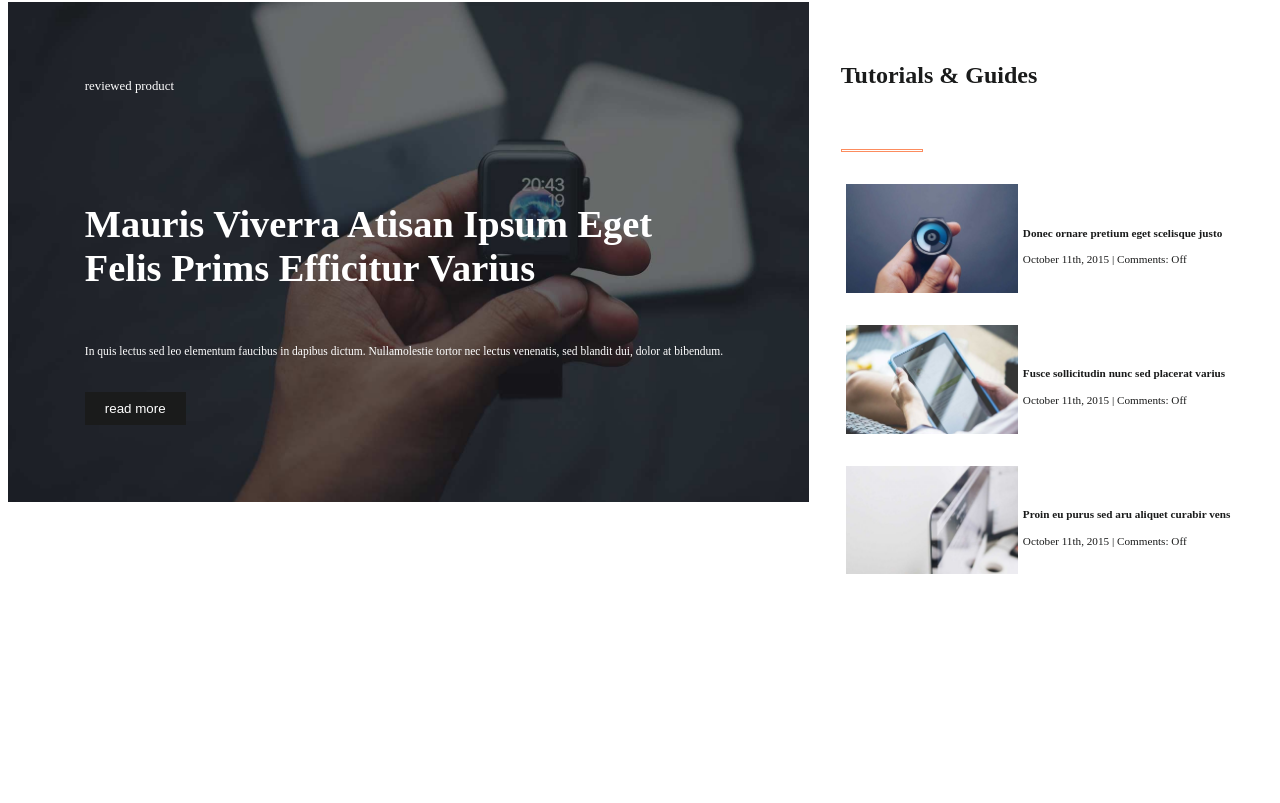
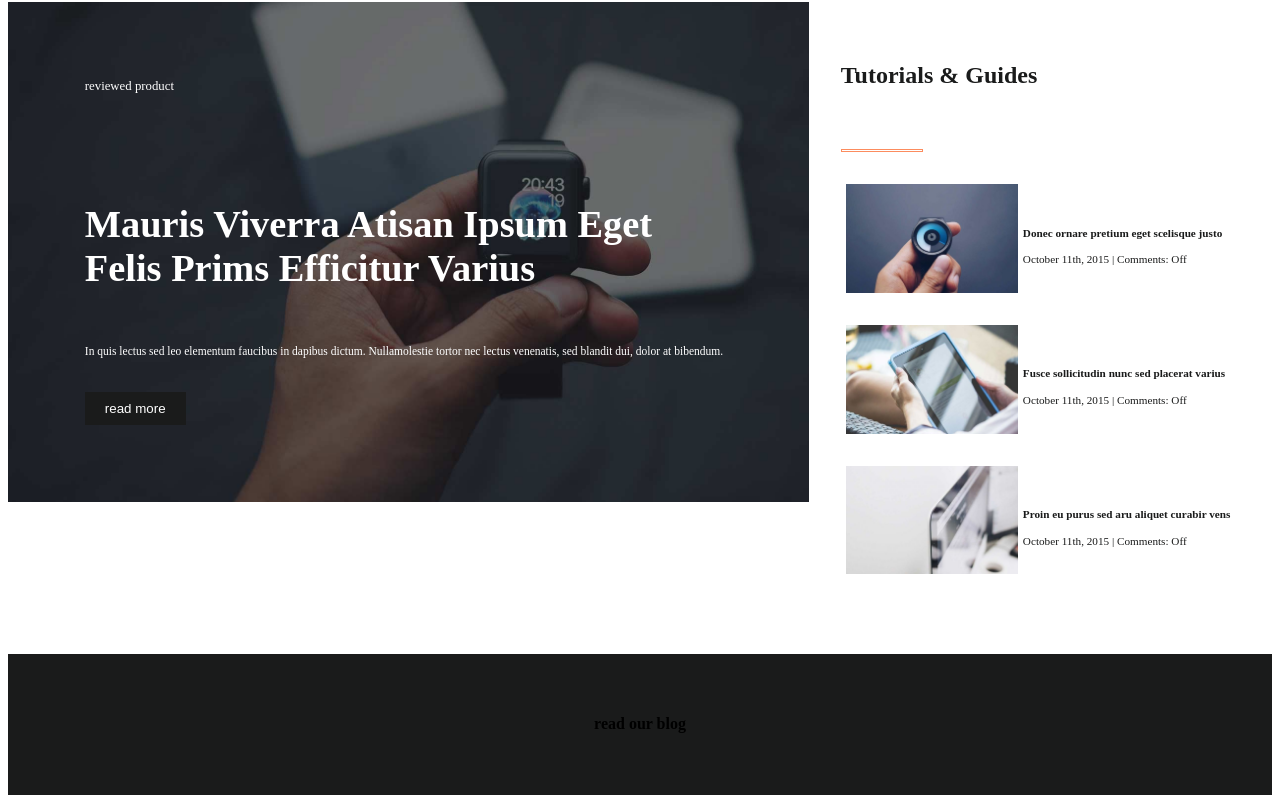
Before and after one commit to GianfrancoGhiani/proj-html-vuejs, a Vue app: page / in a window 1280 px wide. Shown: the part 2794-3597 px from the top of the page. Before the commit the page ends 3448 px from the top, so only its background shows below. Built offline with nearby package versions, Linux system fonts and the light colour scheme; the HTML template or start-up script is replaced by a standard one.

Commit message:
redirect component created

```diff
--- a/src/components/MainComponent.vue
+++ b/src/components/MainComponent.vue
@@ -11,6 +11,9 @@
     <section>
         <TutorialComponent />
     </section>
+    <section>
+        <RedirectComponent redirect="read our blog" />
+    </section>
 </template>
 
 <script>
@@ -23,9 +26,10 @@ import EmphasizedComponent from './sub/EmphasizedComponent.vue';
 import { store } from '../assets/store.js'
 import SCardComponent from './sub/SCardComponent.vue';
 import TutorialComponent from './sub/TutorialComponent.vue';
+import RedirectComponent from './sub/RedirectComponent.vue';
 export default {
     name: "MainComponent",
-    components: { JumboComponent, FirstSecComponent, SecondSecComponent, EmphasizedComponent, SCardComponent, TutorialComponent },
+    components: { JumboComponent, FirstSecComponent, SecondSecComponent, EmphasizedComponent, SCardComponent, TutorialComponent, RedirectComponent },
     data() {
         return {
             store,
--- a/src/components/sub/RedirectComponent.vue
+++ b/src/components/sub/RedirectComponent.vue
@@ -1,16 +1,24 @@
 <template>
-    <div>
-
+    <div id="redirect">
+        <h4 class="caps">{{ redirect }} <i class="fa-solid fa-long-arrow-alt-right"></i></h4>
     </div>
 </template>
 
 <script>
 export default {
     name: 'RedirectComponent',
+    props: { redirect: String }
 
 }
 </script>
 
 <style lang="scss" scoped>
+@use '../../assets/style/partials/variables' as*;
+@use '../../assets/style/partials/mixin' as*;
 
+#redirect {
+    background-color: $dark;
+    padding: 2.5rem;
+    text-align: center;
+}
 </style>
```
